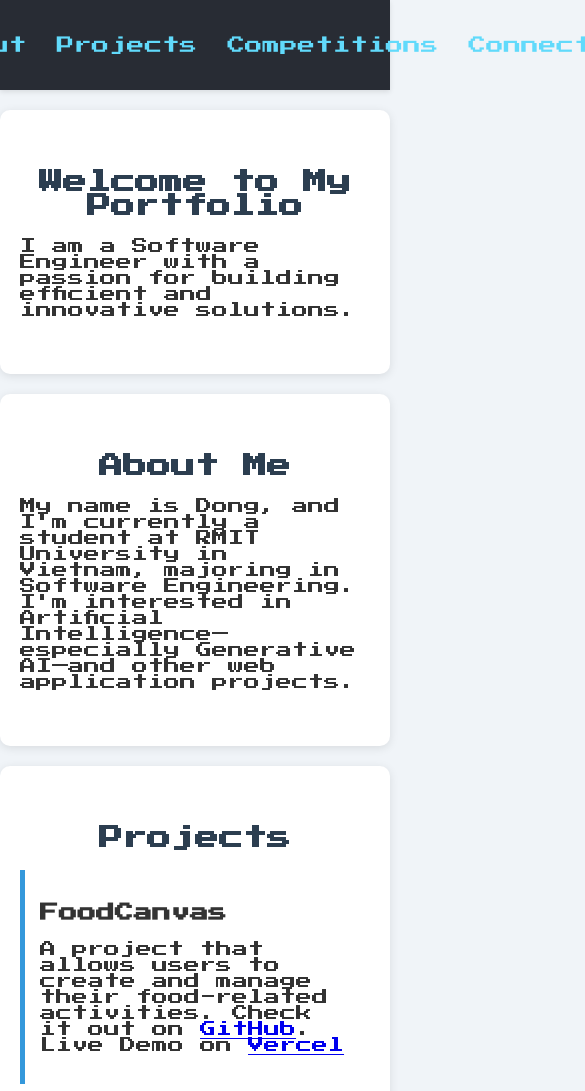
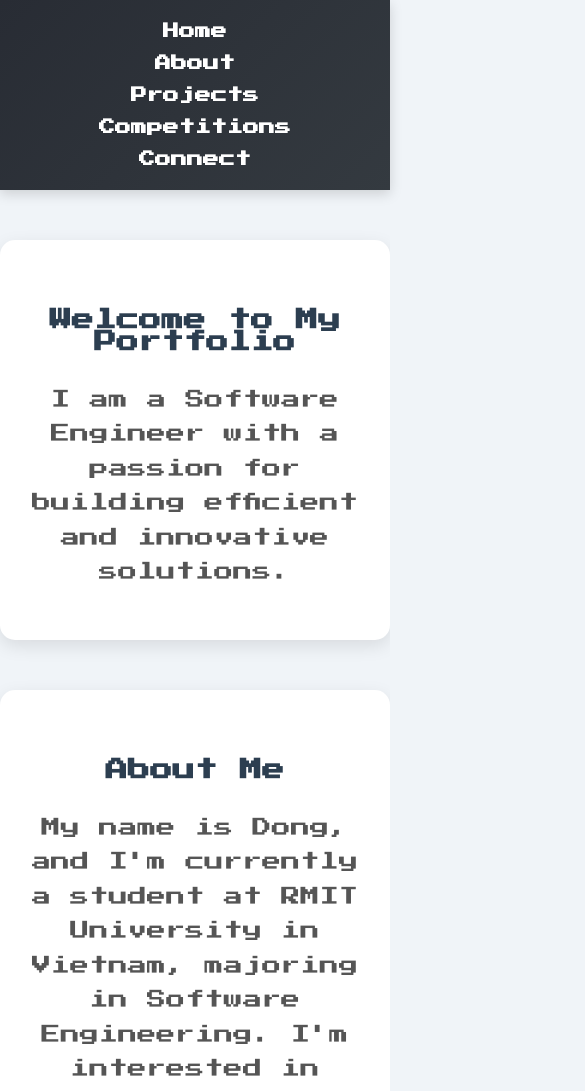
Before and after one commit to F4P1E/My-Portfolio, a plain HTML site: page index.html in a window 390 px wide. Shown: the top 1091 px of the page, 585 px wide, since content can reach past the window. Drawn offline with Linux system fonts and the light colour scheme.

Commit message:
modified:   styles.css

```diff
--- a/styles.css
+++ b/styles.css
@@ -1,94 +1,195 @@
-/* styles.css */
+/* General Styles */
 body {
-    background-color: #f0f4f8;
+    background-color: #f8f9fa;
     color: #333;
     margin: 0;
-    font-family: 'Press Start 2P', cursive;
+    font-family: 'Nunito', sans-serif;
+    scroll-behavior: smooth;
 }
+
+/* Light and Dark Mode Support */
 body.light {
-    background-color: #f0f4f8; /* Light background */
+    background-color: #f8f9fa; /* Light background */
     color: #333; /* Dark text */
 }
+
 body.dark {
-    background-color: #333; /* Dark background */
-    color: #f0f4f8; /* Light text */
+    background-color: #1b1b1b; /* Dark background */
+    color: #f8f9fa; /* Light text */
 }
 
-
+/* Header */
 header {
-    background: #282c34;
-    padding: 20px;
-    box-shadow: 0 2px 5px rgba(0, 0, 0, 0.1);
+    background: linear-gradient(135deg, #282c34 0%, #343a40 100%);
+    padding: 15px 0;
+    box-shadow: 0 4px 12px rgba(0, 0, 0, 0.15);
+    position: sticky;
+    top: 0;
+    z-index: 1000;
 }
 
 nav ul {
     list-style-type: none;
     display: flex;
     justify-content: center;
+    margin: 0;
+    padding: 0;
 }
 
 nav ul li {
-    margin: 0 15px;
+    margin: 0 20px;
 }
 
 nav ul li a {
-    color: #61dafb;
+    color: #ffffff;
     text-decoration: none;
     font-size: 1.1em;
+    font-weight: 600;
+    transition: color 0.3s ease;
 }
 
 nav ul li a:hover {
-    color: #21a1f1;
+    color: #61dafb;
 }
 
+/* Sections */
 .section {
-    padding: 40px 20px;
-    margin: 20px 0;
-    border-radius: 10px;
-    background-color: #ffffff;
-    box-shadow: 0 2px 10px rgba(0, 0, 0, 0.1);
+    padding: 80px 20px;
+    margin: 50px 0;
+    background: #ffffff;
+    border-radius: 15px;
+    box-shadow: 0 6px 18px rgba(0, 0, 0, 0.1);
+    max-width: 1200px;
+    margin-left: auto;
+    margin-right: auto;
+    transition: box-shadow 0.3s ease, transform 0.3s ease;
+}
+
+.section:hover {
+    box-shadow: 0 8px 25px rgba(0, 0, 0, 0.15);
+    transform: translateY(-5px);
 }
 
 h1, h2 {
     text-align: center;
     color: #2c3e50;
+    margin-bottom: 30px;
+    font-weight: 700;
 }
 
-.project, .competition {
-    margin: 20px 0;
-    padding: 15px;
-    border-left: 5px solid #3498db;
-    transition: transform 0.2s;
+p {
+    line-height: 1.8;
+    font-size: 1.2em;
+    color: #555;
+    text-align: center;
+    max-width: 900px;
+    margin: 0 auto;
 }
 
-.project:hover, .competition:hover {
-    transform: scale(1.02);
+/* Projects & Competitions */
+.project, .competition, .certification {
+    margin: 40px 0;
+    padding: 30px;
+    border-left: 5px solid #3498db;
+    background: #f9f9f9;
+    border-radius: 10px;
+    box-shadow: 0 4px 12px rgba(0, 0, 0, 0.05);
+    transition: transform 0.3s, background-color 0.3s ease, box-shadow 0.3s;
 }
 
+.project:hover, .competition:hover, .certification:hover {
+    transform: translateY(-5px);
+    background-color: #eef6ff;
+    box-shadow: 0 8px 20px rgba(0, 0, 0, 0.1);
+}
+
+.project h3, .competition h3, .certification h3 {
+    font-weight: 600;
+    color: #2980b9;
+    margin-bottom: 10px;
+}
+
+.project p, .competition p, .certification p {
+    color: #777;
+    font-size: 1.1em;
+}
+
+/* Social Media */
 .social-icons {
     display: flex;
     justify-content: center;
-    gap: 20px;
-    margin-top: 20px;
+    gap: 30px;
+    margin-top: 40px;
 }
 
 .social-icons a {
-    color: #3498db; /* Icon color */
-    font-size: 36px; /* Size of icons */
+    color: #3498db;
+    font-size: 42px;
     transition: color 0.3s ease, transform 0.3s ease;
 }
 
 .social-icons a:hover {
-    color: #2980b9; /* Color on hover */
-    transform: scale(1.1); /* Scale effect on hover */
+    color: #1abc9c;
+    transform: scale(1.15);
 }
 
+/* Footer */
 footer {
+    display: flex;
+    justify-content: center;
+    align-items: center;
     text-align: center;
-    padding: 20px 0;
-    background: #282c34;
-    color: white;
-    position: relative;
-    bottom: 0;
-    width: 100%;
+    padding: 30px 0;
+    background: #343a40;
+    color: #ffffff;
+    font-size: 1em;
+    height: 100px; /* You can adjust this to your preference */
 }
+
+footer p {
+    margin: 0;
+    font-size: 0.9em;
+    color: #bdc3c7;
+}
+
+/* Media Queries for Responsiveness */
+@media (max-width: 768px) {
+    nav ul {
+        flex-direction: column;
+        text-align: center;
+    }
+
+    nav ul li {
+        margin: 10px 0;
+    }
+
+    .section {
+        padding: 50px 15px;
+    }
+
+    .social-icons a {
+        font-size: 36px; /* Slightly reduce icon size */
+    }
+
+    h1, h2 {
+        font-size: 1.7em;
+    }
+}
+
+@media (max-width: 480px) {
+    nav ul li {
+        margin: 8px 0;
+    }
+
+    nav ul li a {
+        font-size: 1em;
+    }
+
+    .social-icons a {
+        font-size: 30px;
+    }
+
+    h1, h2 {
+        font-size: 1.4em;
+    }
+}
```
